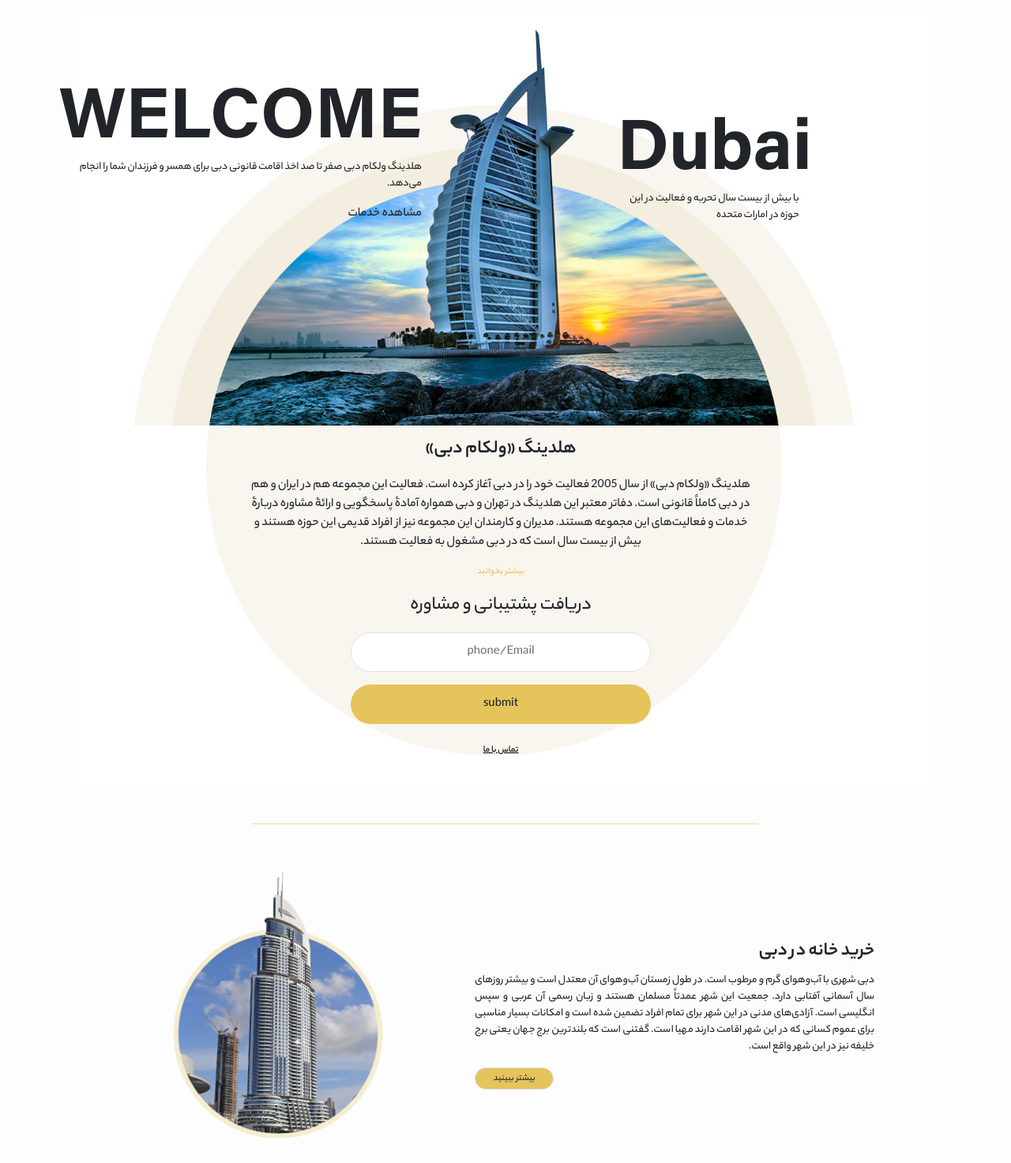
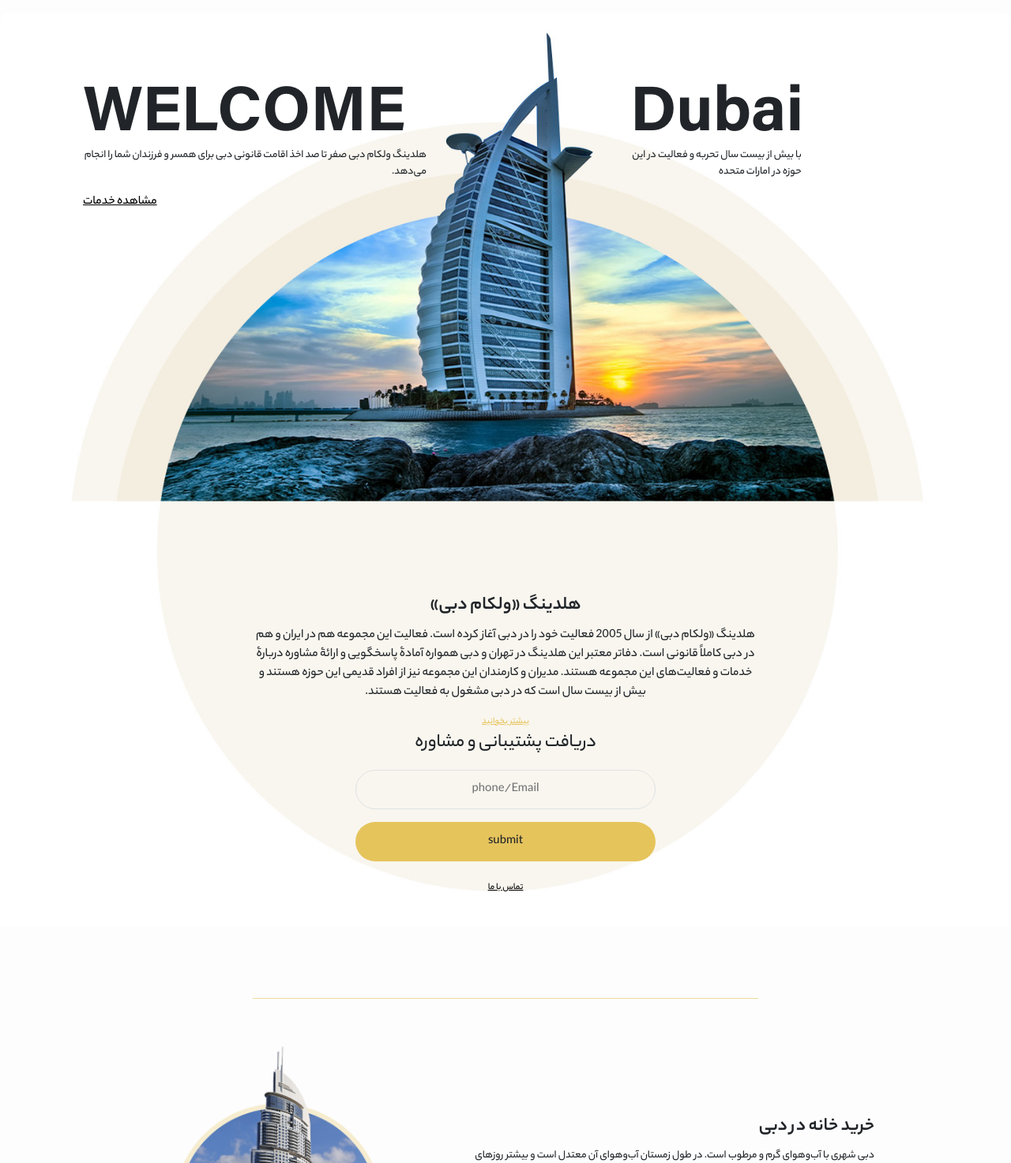
Before and after one commit to ftmeslr/dubaiProject, a PHP site: page / in a window 1280 px wide. Shown: the part 83-1556 px from the top of the page at 79% size. Run offline with PHP 8.4, Linux system fonts and the light colour scheme.

Commit message:
home page almosttt done :)

```diff
--- a/index.html
+++ b/index.html
@@ -35,13 +35,13 @@
 
     <!--section one-->
     <section id="heroSection" class="my-3 rounded10 overflow-hidden">
-      <div class="container ps-0">
+      <div class="ps-0">
         <div class="row position-relative">
           <div
-            class="d-flex justify-content-between position-absolute title__Home"
+            class="container d-flex justify-content-between position-absolute title__Home"
           >
             <div
-              class="d-flex flex-column justify-content-end align-items-center col-6"
+              class="d-flex flex-column justify-content-start align-items-center col-6"
             >
               <p class="f90 fw-bold m-0">Dubai</p>
               <p class="f14 mt--20">
@@ -50,23 +50,25 @@
               </p>
             </div>
             <div
-              class="d-flex flex-column justify-content-start align-items-start col-6 pe-10"
+              class="d-flex flex-column justify-content-start align-items-end col-6 pe-10"
             >
               <p class="f90 fw-bold m-0">WELCOME</p>
               <p class="f14 mt--20">
                 هلدینگ ولکام دبی صفر تا صد اخذ اقامت قانونی دبی برای همسر و
                 فرزندان شما را انجام می‌دهد.
               </p>
-              <p class="">مشاهده خدمات</p>
+              <a class="text-black">مشاهده خدمات</a>
             </div>
           </div>
+          <div style="margin: auto; width: 1400px; height: 1200px">
+            <img class="w-100" src="/images/Home/slider.jpg" alt="" />
+          </div>
 
-          <img src="/images/Home/slider.jpg" alt="" />
           <div
             class="position-absolute d-flex flex-column align-items-center justify-content-center start-0 end-0 m-auto bottom-0 w-380 top-600 w-500"
           >
-            <p class="f24 fw-bold">هلدینگ «ولکام دبی»</p>
-            <p class="f16">
+            <p class="f24 fw-bold mb-2">هلدینگ «ولکام دبی»</p>
+            <p class="f16 mb-2">
               هلدینگ «ولکام دبی» از سال 2005 فعالیت خود را در دبی آغاز کرده است.
               فعالیت این مجموعه هم در ایران و هم در دبی کاملاً قانونی است. دفاتر
               معتبر این هلدینگ در تهران و دبی همواره آمادۀ پاسخگویی و ارائۀ
@@ -74,14 +76,14 @@
               کارمندان این مجموعه نیز از افراد قدیمی این حوزه هستند و بیش از
               بیست سال است که در دبی مشغول به فعالیت هستند.
             </p>
-            <p class="f12 text-yellow">بیشتر بخوانید</p>
+            <a class="f12 text-yellow mt-2">بیشتر بخوانید</a>
             <p class="f24 m-0">دریافت پشتیبانی و مشاوره</p>
             <input
-              class="w-380 h-50 rounded50 border text-center my-3 py-2 h-50"
+              class="w-380 h-50 rounded50 border text-center my-3 py-2 h-50 bg-transparent"
               type="text"
               placeholder="phone/Email"
             />
-            <button class="btn custom-btn bg-yellow rounded50">submit</button>
+            <button class="btn custom-btn rounded50">submit</button>
             <a class="f12 mt-4 text-black cursor-pointer">تماس با ما</a>
           </div>
         </div>
@@ -124,7 +126,7 @@
       </div>
       <div class="bg-gray">
         <div
-          class="row position-relative p-68 justify-content-between align-items-center"
+          class="container row position-relative p-68 justify-content-between align-items-center m-auto"
         >
           <div class="col-5 d-flex justify-content-start">
             <div class="img_box">
--- a/style.css
+++ b/style.css
@@ -137,7 +137,7 @@
 }
 
 .f90 {
-  font-size: 90px;
+  font-size:80px;
   font-family: "Acumin" !important;
 }
 
@@ -271,7 +271,9 @@
 .text-white {
   color: #fff;
 }
-
+.bg-transparent {
+  background-color: transparent;
+}
 .bg-red {
   background-color: #f41c1c;
 }
@@ -368,6 +370,12 @@ ul {
 .custom-btn {
   width: 380px;
   height: 50px;
+  background-color: #e6c45c;
+}
+
+.custom-btn:hover {
+  background: transparent;
+  border: 1px solid #e6c45c;
 }
 
 .custom-mini-btn {
@@ -456,10 +464,13 @@ ul {
 
 .title__Home {
   top: 70px;
+  margin: auto;
+  left: 0;
+  right: 0;
 }
 
 .top-600 {
-  top: 500px;
+  top: 650px;
 }
 .w-500 {
   width: 670px;
```
